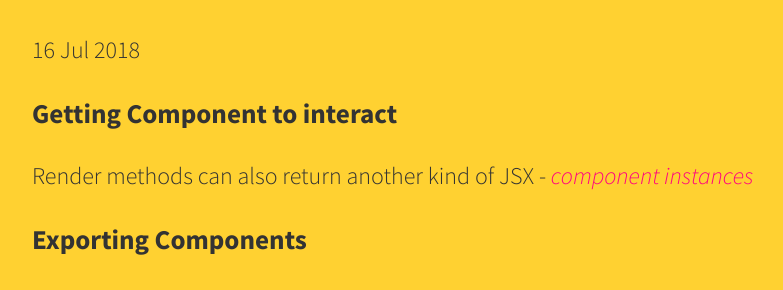
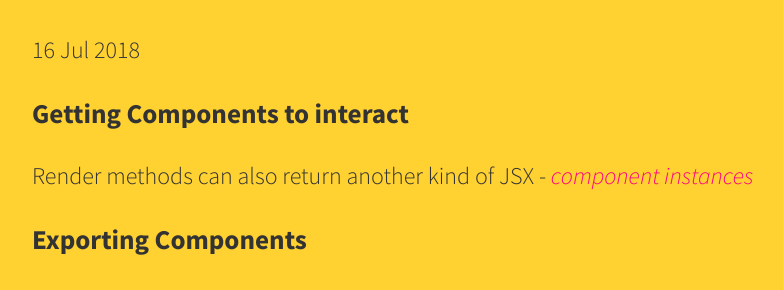
Before and after one commit to SundeepToor/sundeeptoor.github.io, a Jekyll site: the page built from _posts/2018-07-16-Learning-React:-Part-2.md, in a window 1280 px wide and 900 px high. Shown: the part 203-493 px from the top of the window, without its empty margins (160-943 px from the left). Built offline with Jekyll 4.4.1, drawn with Linux system fonts in a browser that asks for light colours; our own code applies the rules of GitHub Pages for plain Markdown files.

Commit message:
Update 2018-07-16-Learning-React:-Part-2.md

```diff
--- a/_posts/2018-07-16-Learning-React:-Part-2.md
+++ b/_posts/2018-07-16-Learning-React:-Part-2.md
@@ -1,5 +1,5 @@
 <div class="blog">
-	<h3>Getting Component to interact</h3>
+	<h3>Getting Components to interact</h3>
 
 	<p>Render methods can also return another kind of JSX - <em><a href="https://codepen.io/SundeepToor/pen/gjPxZb" target="_blank">component instances</a></em></p>
 
```
